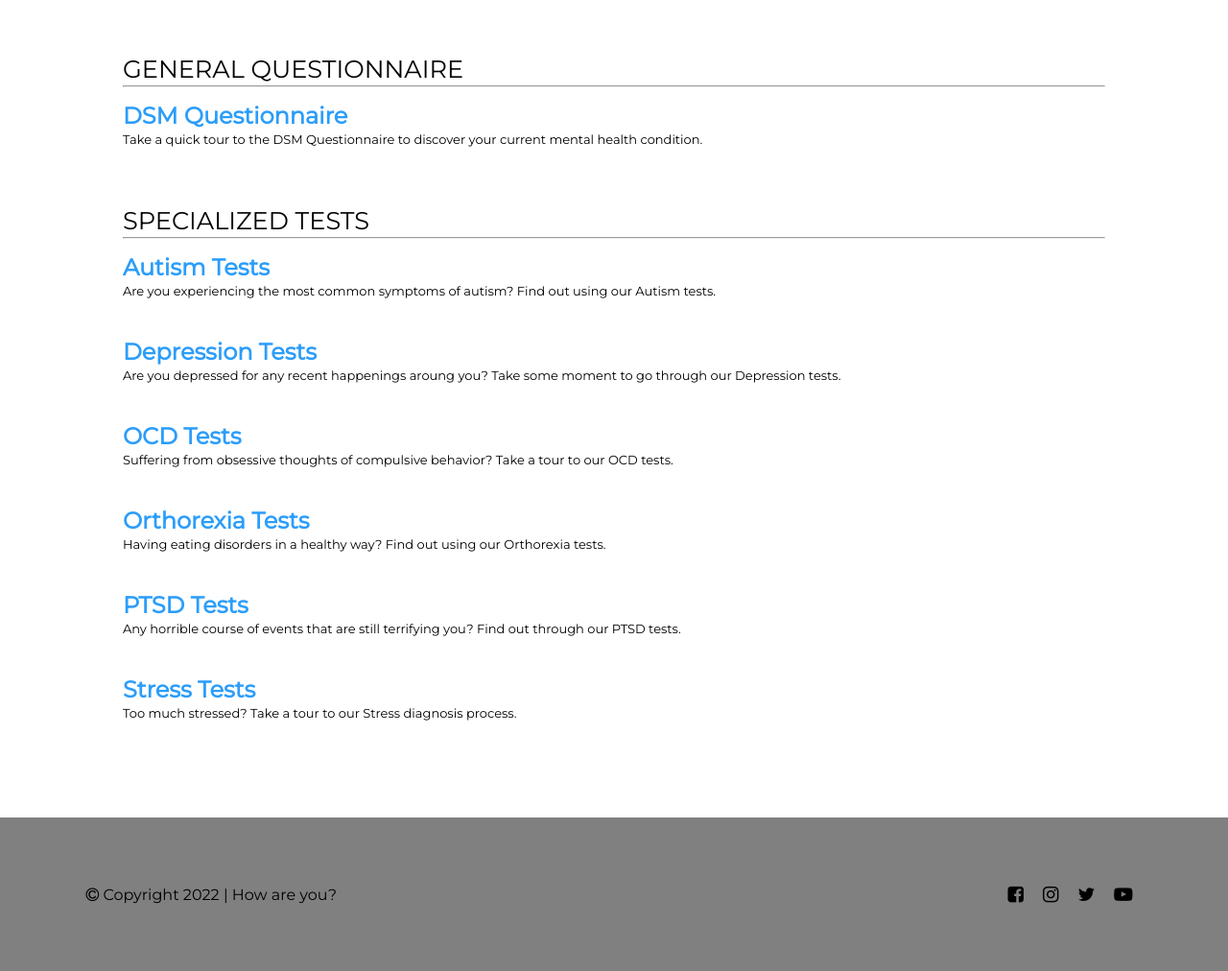
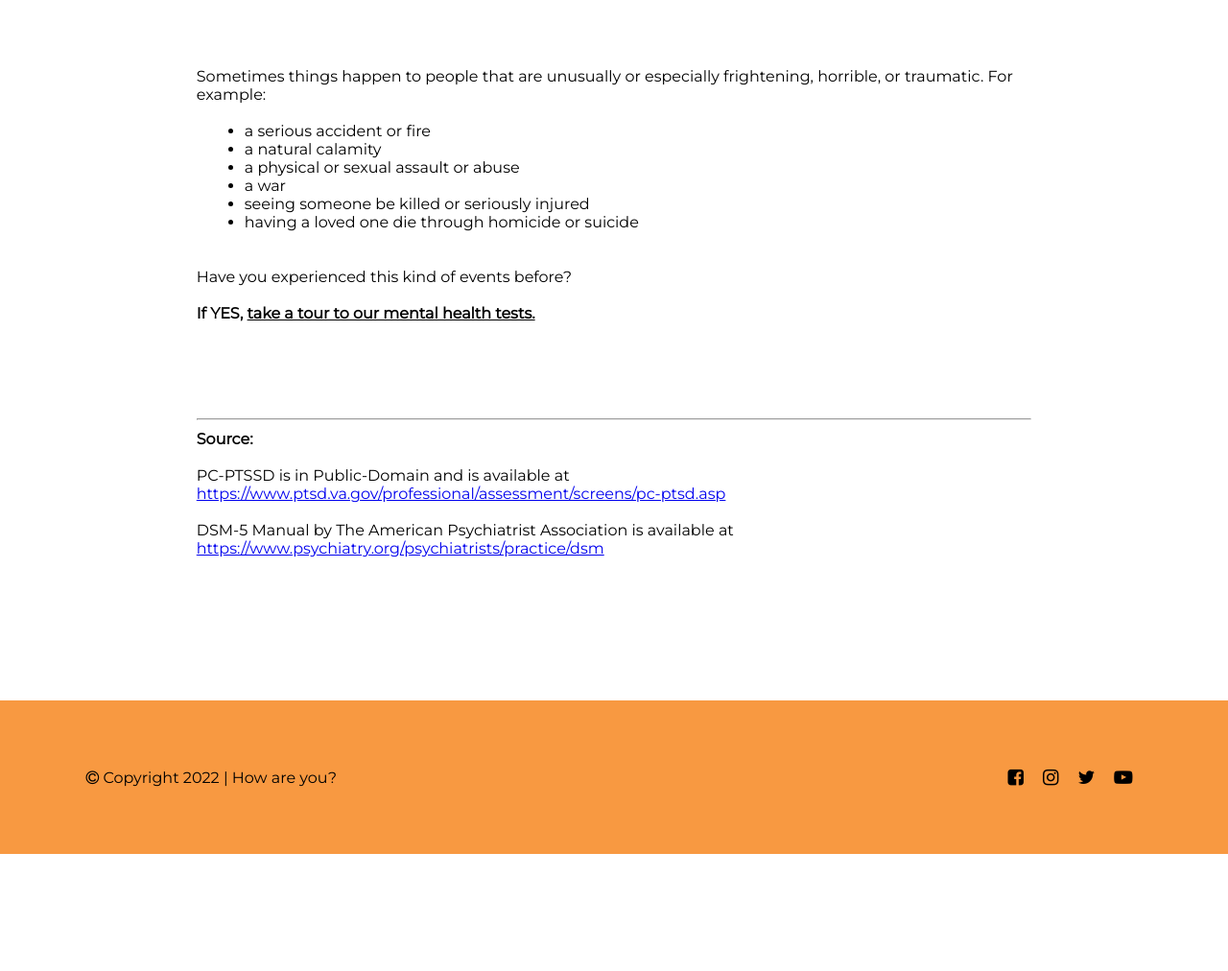
Before and after one commit to mahdihasnat/How-Are-You, a Django app: page / in a window 1280 px wide. Shown: the part 152-1164 px from the top of the page at 96% size. After the commit the page ends 1042 px from the top, so only its background shows below. Run offline with Django 4.2, Linux system fonts and the light colour scheme.

Commit message:
home updated

```diff
--- a/howareyou/persons/static/persons/styles.css
+++ b/howareyou/persons/static/persons/styles.css
@@ -107,6 +107,10 @@
   .test-desc:hover {
     cursor: pointer;
   }
+  .take-a-tour:hover {
+    cursor: pointer;
+    color: #2b9dfa;
+  }
   .footer {
     /* position: absolute; */
     /* bottom: 0px; */
@@ -116,7 +120,7 @@
     justify-content: space-between;
     min-height: 20vh;
     /* min-width: 100vw; */
-    background-color: gray;
+    background-color: #f89941;
     padding-left: 7vw;
     padding-right: 7vw;
     margin-top: 100px;
@@ -136,7 +140,7 @@
   .avatar {
     color: white;
     font-size: 1.05rem;
-    background-color: rgb(37, 58, 56);
+    background-color: rgb(221, 131, 131);
     border-radius: 100px;
     padding: 12px;
     margin-bottom: 10;
@@ -148,7 +152,7 @@
     border-radius: 25px 0 25px 25px;
     margin-top: 15px;
     color: white;
-    background-color: gray;
+    background-color: #f89941;
   }
   .notifi-box:hover {
     cursor: pointer;
--- a/howareyou/persons/templates/persons/home.html
+++ b/howareyou/persons/templates/persons/home.html
@@ -33,43 +33,27 @@
                 </span>
             </nav>
         </section>
-        <section class="body-sec">
-            <span style="font-size: 1.6rem; font-weight: 500;">GENERAL QUESTIONNAIRE</span>
-            <hr style="margin-top: 2px; margin-bottom: 15px;">
-            <ul class="test-ovrs" style="margin-bottom: 60px;">
-                <li>
-                    <span class="test-name" onclick="document.getElementById('login-modal-id').style.display='block'">DSM Questionnaire</span><br>
-                    <span class="test-desc" onclick="document.getElementById('login-modal-id').style.display='block'">Take a quick tour to the DSM Questionnaire to discover your current mental health condition.</span>
-                </li>
-            </ul>
-            <span style="font-size: 1.6rem; font-weight: 500;">SPECIALIZED TESTS</span>
-            <hr style="margin-top: 2px; margin-bottom: 15px;">
-            <ul class="test-ovrs">
-                <li>
-                    <span class="test-name" onclick="window.location='#'">Autism Tests</span><br>
-                    <span class="test-desc" onclick="window.location='#'">Are you experiencing the most common symptoms of autism? Find out using our Autism tests.</span>
-                </li>
-                <li>
-                    <span class="test-name" onclick="window.location='#'">Depression Tests</span><br>
-                    <span class="test-desc" onclick="window.location='#'">Are you depressed for any recent happenings aroung you? Take some moment to go through our Depression tests.</span>
-                </li>
-                <li>
-                    <span class="test-name" onclick="window.location='#'">OCD Tests</span><br>
-                    <span class="test-desc" onclick="window.location='#'">Suffering from obsessive thoughts of compulsive behavior? Take a tour to our OCD tests.</span>
-                </li>
-                <li>
-                    <span class="test-name" onclick="window.location='#'">Orthorexia Tests</span><br>
-                    <span class="test-desc" onclick="window.location='#'">Having eating disorders in a healthy way? Find out using our Orthorexia tests.</span>
-                </li>
-                <li>
-                    <span class="test-name" onclick="window.location='#'">PTSD Tests</span><br>
-                    <span class="test-desc" onclick="window.location='#'">Any horrible course of events that are still terrifying you? Find out through our PTSD tests.</span>
-                </li>
-                <li>
-                    <span class="test-name" onclick="window.location='#'">Stress Tests</span><br>
-                    <span class="test-desc" onclick="window.location='#'">Too much stressed? Take a tour to our Stress diagnosis process.</span>
-                </li>
-            </ul>
+        <section class="body-sec" style="margin-top: 70px;">
+            <div class="container">
+                <span>Sometimes things happen to people that are unusually or especially frightening, horrible, or traumatic. For example:</span><br><br>
+                <ul style="margin-left: 50px;">
+                    <li>a serious accident or fire</li>
+                    <li>a natural calamity</li>
+                    <li>a physical or sexual assault or abuse</li>
+                    <li>a war</li>
+                    <li>seeing someone be killed or seriously injured</li>
+                    <li>having a loved one die through homicide or suicide</li>
+                </ul>
+                <br><br>
+                Have you experienced this kind of events before?<br><br>
+                <b>If YES, <u><span class="take-a-tour" onclick="document.getElementById('login-modal-id').style.display='block'">take a tour to our mental health tests.</span></u></b>
+                <hr style="margin-top: 100px; margin-bottom: 10px;">
+                <b>Source:</b><br><br>
+                PC-PTSSD is in Public-Domain and is available at <br>
+                <a href="https://www.ptsd.va.gov/professional/assessment/screens/pc-ptsd.asp">https://www.ptsd.va.gov/professional/assessment/screens/pc-ptsd.asp</a><br><br>
+                DSM-5 Manual by The American Psychiatrist Association is available at <br>
+                <a href="https://www.psychiatry.org/psychiatrists/practice/dsm">https://www.psychiatry.org/psychiatrists/practice/dsm</a>
+            </div>
         </section>
         <div id="login-modal-id" class="modal">
             <form class="modal-content animate" action="./patient-home.html">
```
Also changed, not shown: howareyou/patients/static/patients/styles.css (+7 -3 lines).
